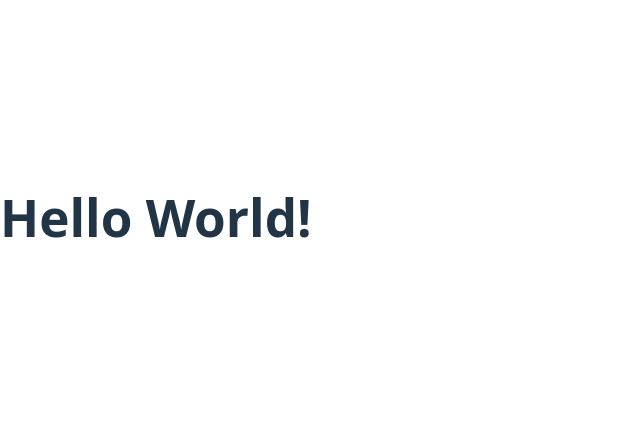
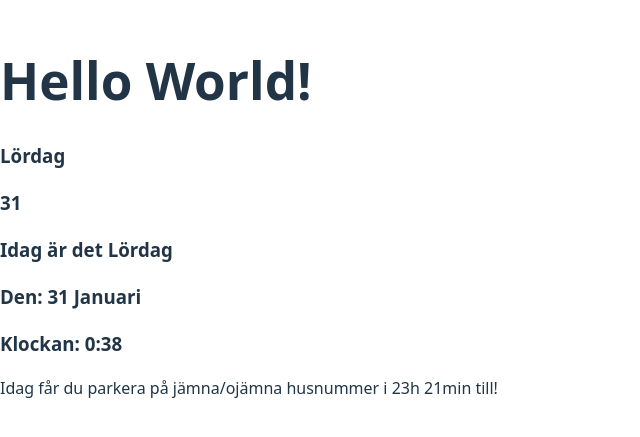
Before and after one commit to lukaaassv/parkering-app, a React (Vite) app: page / in a window 1280 px wide. Shown: the part 183-620 px from the top of the page, without its empty margins (0-640 px from the left). Built offline with nearby package versions, Linux system fonts and the light colour scheme.

Commit message:
Added logic for current time and time left

```diff
--- a/src/App.jsx
+++ b/src/App.jsx
@@ -1,7 +1,58 @@
+import DayCard from "./components/DayCard";
+import TodayCard from "./components/TodayCard";
+import { parkingTimeLeftAsString, getCurrentTimeAsString, test } from "./utils/date_logic";
+
 function App() {
+
+  const now = new Date();
+
+  const weekdayNames = [
+    "Söndag",
+    "Måndag",
+    "Tisdag",
+    "Onsdag",
+    "Torsdag",
+    "Fredag",
+    "Lördag"
+  ];
+
+  const monthNames = [
+    "Januari",
+    "Februari",
+    "Mars",
+    "April",
+    "Maj",
+    "Juni",
+    "Juli",
+    "Augusti",
+    "September",
+    "Oktober",
+    "November",
+    "December"
+  ]
+
+
+
   return (
     <div className="App">
       <h1>Hello World!</h1>
+
+      <DayCard
+        day={{
+          weekday: weekdayNames[now.getDay()],
+          date: now.getDate()
+        }}
+      />
+      <TodayCard
+        day={{
+          weekday: weekdayNames[now.getDay()],
+          date: now.getDate(),
+          month: monthNames[now.getMonth()],
+          time: getCurrentTimeAsString(now),
+          timeLeft: parkingTimeLeftAsString(now)
+        }}
+      />
+
     </div>
   );
 }
--- /dev/null
+++ b/src/components/DayCard.jsx
@@ -0,0 +1,15 @@
+function DayCard({day}){
+    return (<div className = "day-card">
+        <div className="day_of_week">
+            <h3>{day.weekday}</h3>
+        </div>
+        <div className="date">
+            <h3>{day.date}</h3>
+        </div>
+    </div>
+    )
+
+
+}
+
+export default DayCard
--- /dev/null
+++ b/src/components/TodayCard.jsx
@@ -0,0 +1,20 @@
+import { parkingTimeLeftAsString, getCurrentTimeAsString } from "../utils/date_logic";
+
+function TodayCard({day}){
+    return <div className = "day-card">
+        <div className="day_of_week">
+              <h3>Idag är det {day.weekday}</h3>
+        </div>
+        <div className="date">
+             <h3>Den: {day.date} {day.month}</h3>
+        </div>
+        <div className="time">
+             <h3>Klockan: {day.time}</h3>
+        </div>
+        <div className="info_today">
+        <p> Idag får du parkera på jämna/ojämna husnummer i {day.timeLeft} till!</p>
+        </div>
+    </div>
+
+
+} export default TodayCard
--- /dev/null
+++ b/src/utils/date_logic.jsx
@@ -0,0 +1,29 @@
+
+export function getWeekNumber(date) {
+  const d = new Date(Date.UTC(date.getFullYear(), date.getMonth(), date.getDate()));
+  d.setUTCDate(d.getUTCDate() + 4 - (d.getUTCDay() || 7));
+  const yearStart = new Date(Date.UTC(d.getUTCFullYear(), 0, 1));
+  return Math.ceil((((d - yearStart) / 86400000) + 1) / 7);
+}
+
+export function isWithinParkingTime(date) {
+  const hour = date.getHours();
+  return hour >= 0 && hour < 17;
+}
+
+export function getCurrentTimeAsString (date) {
+  const currentHour = date.getHours();
+  const currentMinutes = date.getMinutes();
+  return `${currentHour}:${currentMinutes.toString().padStart(2, "0")}`;
+}
+
+
+export function parkingTimeLeftAsString (date) {
+  const hoursLeft = 23 - date.getHours();
+  const minutesLeft = 59 - date.getMinutes();
+  return `${hoursLeft}h ${minutesLeft}min`;
+}
+
+export function test() {
+  return "test lyckades!!";
+}
```
Also changed, not shown: src/components/day_card.jsx (deleted, +0 -10 lines), src/utils/parking_logic.jsx (+12 -1 lines), src/components/InfoCard.jsx (added), 1 other file (tests, documents, lock files or other folders).
